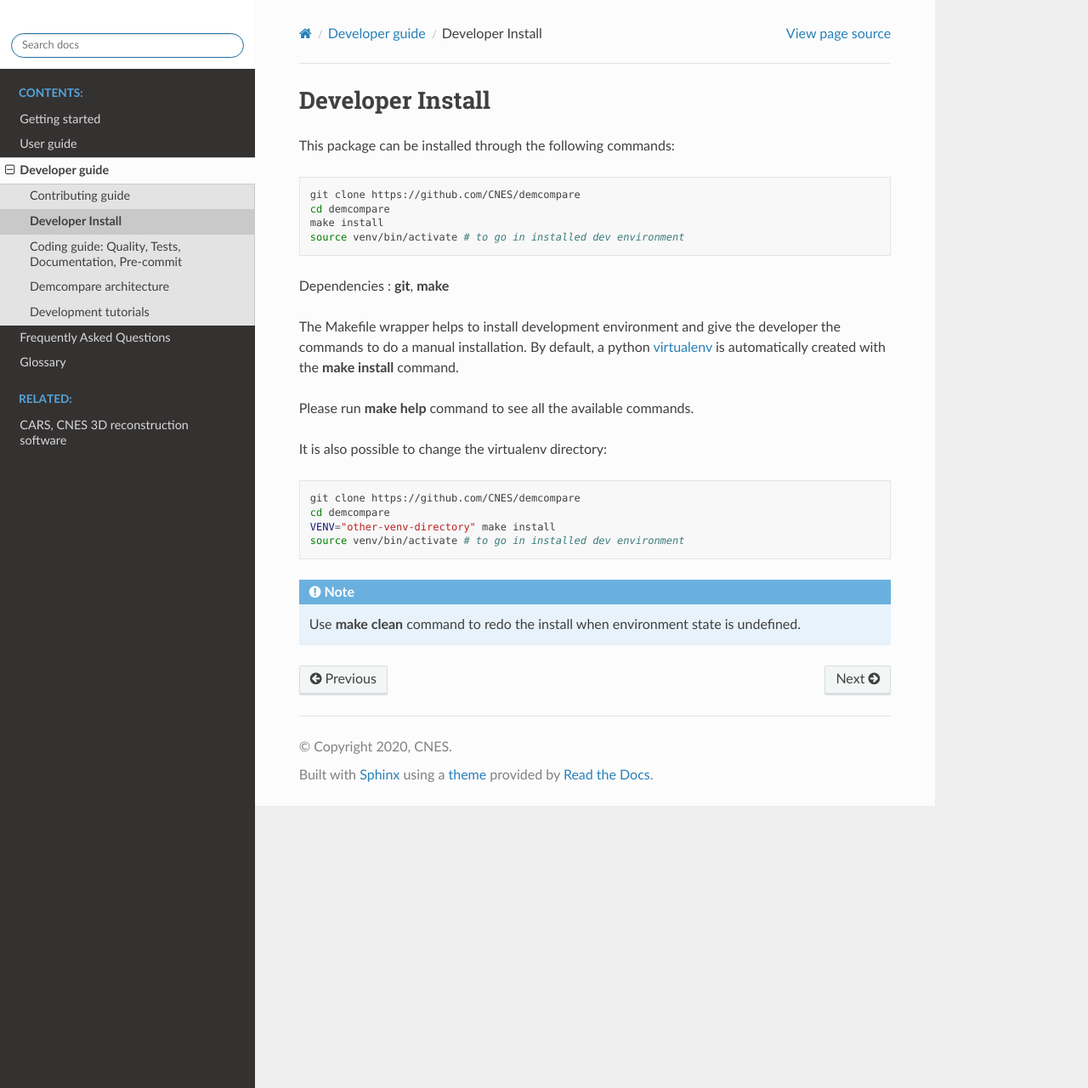
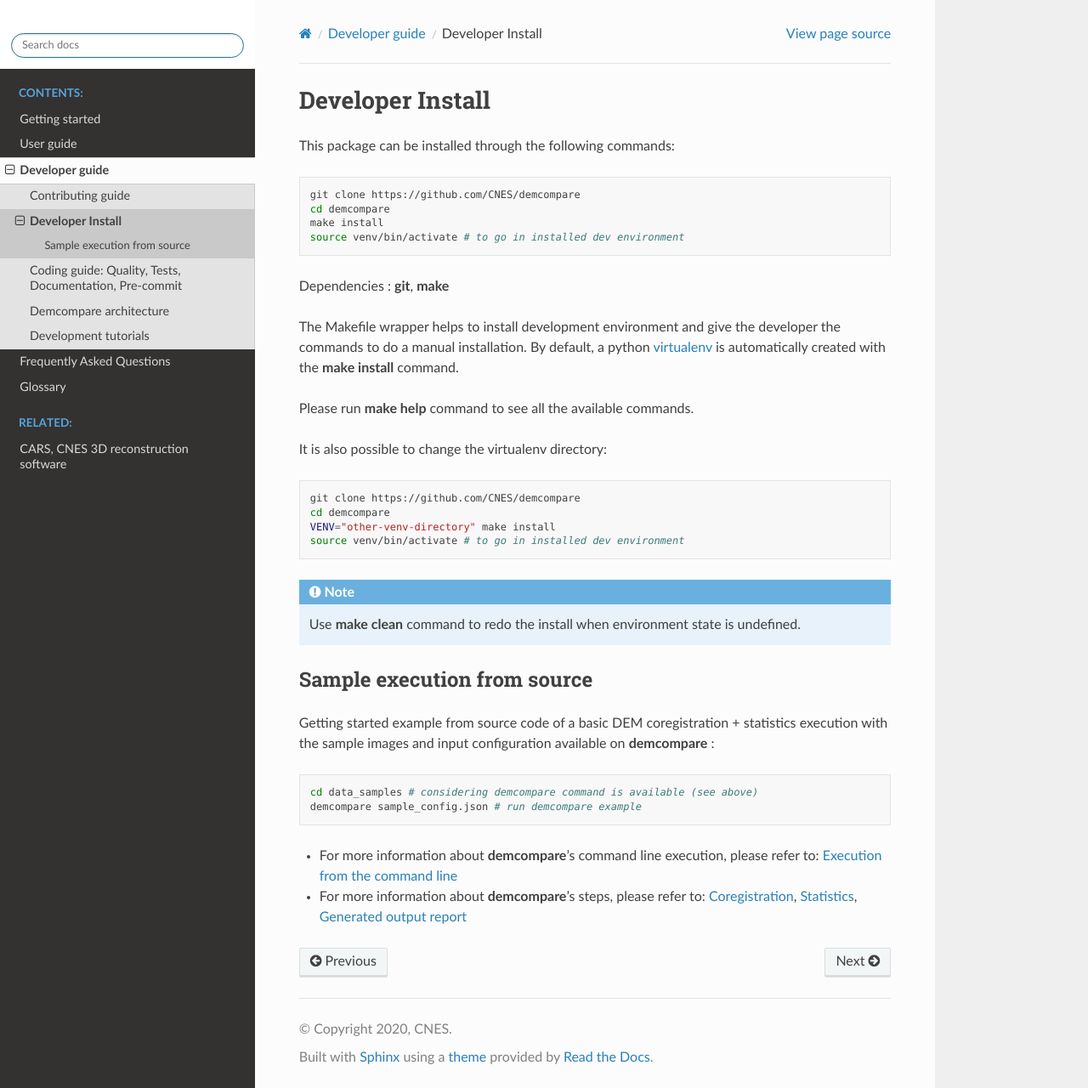
Before and after one commit to CNES/demcompare, a Sphinx documentation site: the page built from docs/source/developer_guide/dev_install_env.rst, in a window 1280 px wide and 1280 px high. Shown: the whole window at 85% size. Built offline with Sphinx 7.4.7 and the Read the Docs theme 2.0.0, drawn with Linux system fonts in a browser that asks for light colours; formulas are drawn with MathJax 3; pages that are not in the unit, such as notebooks, are missing from menus.

Commit message:
doc: update getting started to be easier to use on source code, update doc

```diff
--- a/docs/source/developer_guide/dev_install_env.rst
+++ b/docs/source/developer_guide/dev_install_env.rst
@@ -30,3 +30,17 @@
 
 .. note::
   Use **make clean** command to redo the install when environment state is undefined.
+
+
+Sample execution from source
+%%%%%%%%%%%%%%%%%%%%%%%%%%%%%
+
+Getting started example from source code of a basic DEM coregistration + statistics execution with the sample images and input configuration available on **demcompare** :
+
+.. code-block:: bash
+
+    cd data_samples # considering demcompare command is available (see above)
+    demcompare sample_config.json # run demcompare example
+
+- For more information about **demcompare**'s command line execution, please refer to: :ref:`command_line_execution`
+- For more information about **demcompare**'s steps, please refer to: :ref:`coregistration`, :ref:`statistics`, :ref:`report`
--- a/docs/source/getting_started.rst
+++ b/docs/source/getting_started.rst
@@ -26,10 +26,10 @@
 
 .. code-block:: bash
 
-    wget https://raw.githubusercontent.com/CNES/demcompare/master/data_samples/images/srtm_sample.zip  # input stereo pair
-    wget https://raw.githubusercontent.com/CNES/demcompare/master/data_samples/json_conf_files/nuth_kaab_config.json # configuration file
+    wget https://raw.githubusercontent.com/CNES/demcompare/master/data_samples/srtm_sample.zip  # input stereo pair
+    wget https://raw.githubusercontent.com/CNES/demcompare/master/data_samples/sample_config.json # configuration file
     unzip srtm_sample.zip #uncompress data
-    demcompare nuth_kaab_config.json #run demcompare
+    demcompare sample_config.json #run demcompare
 
 - For more information about **demcompare**'s command line execution, please refer to: :ref:`command_line_execution`
 - For more information about **demcompare**'s steps, please refer to: :ref:`coregistration`, :ref:`statistics`, :ref:`report`
--- a/docs/source/userguide/coregistration.rst
+++ b/docs/source/userguide/coregistration.rst
@@ -291,7 +291,7 @@
 
     .output_dir
     +-- demcompare_results.json
-    +-- nuth_kaab_config.json
+    +-- sample_config.json
     +-- final_dem_diff.tif
     +-- initial_dem_diff.tif
     +-- snapshots
```
Also changed, not shown: README.md (+4 -3 lines), 7 other files.
